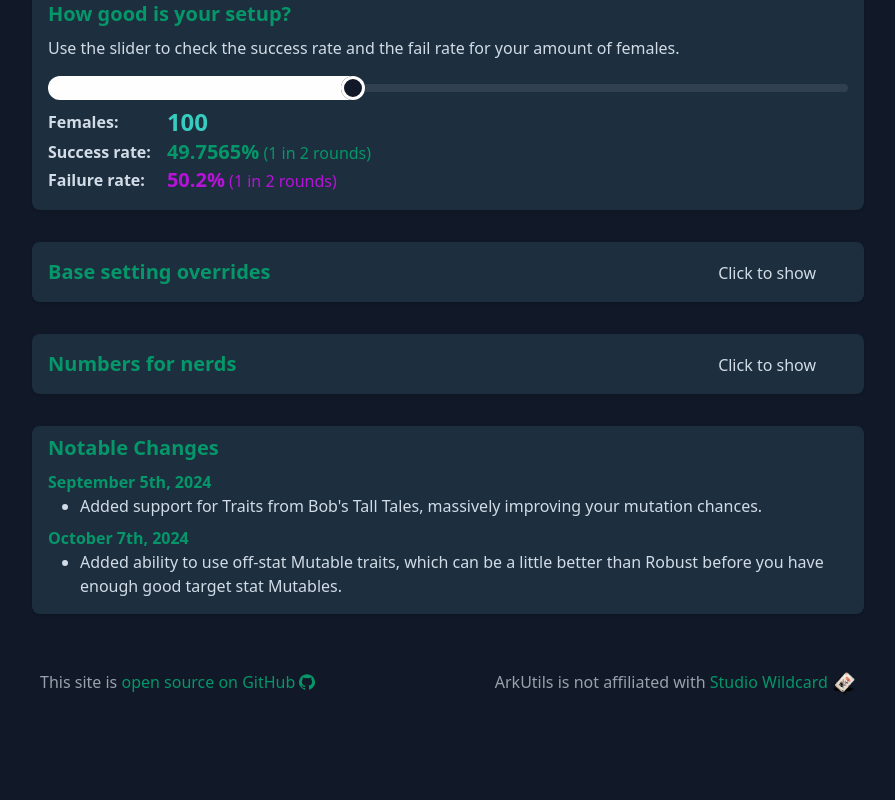
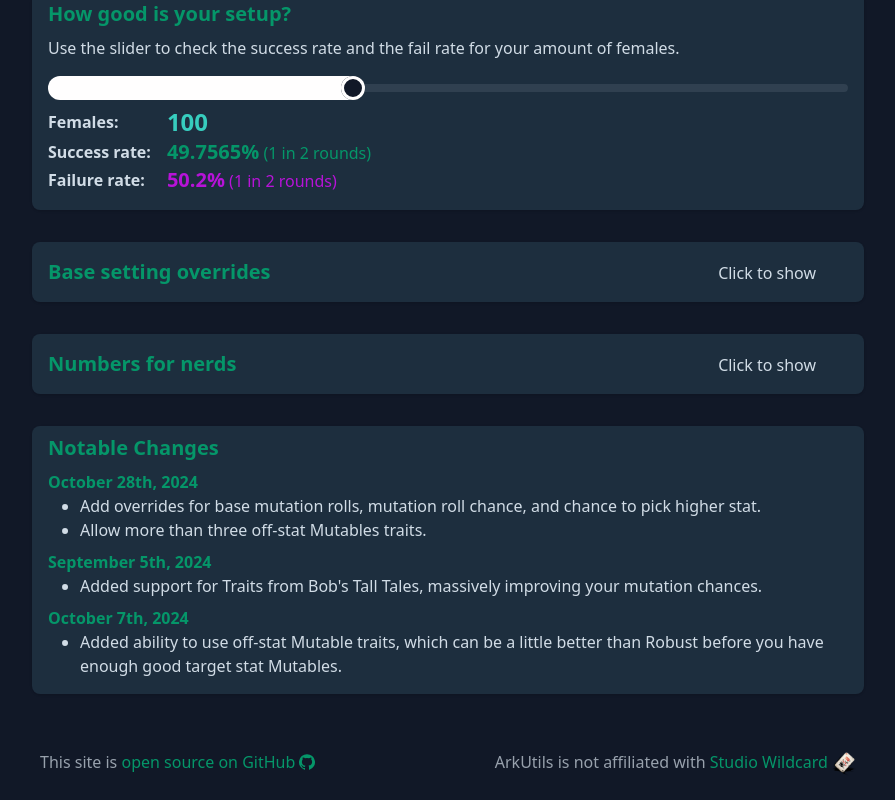
Before and after one commit to arkutils/arkutils-website, a SvelteKit app: page /tools/howmanyfemales in a window 1280 px wide. Shown: the part 1083-1883 px from the top of the page, without its empty margins (192-1087 px from the left). Before the commit the page ends 1803 px from the top, so only its background shows below. Built offline with nearby package versions, Linux system fonts and the light colour scheme.

Commit message:
chore(howmanyfemales): add an update note

```diff
--- a/src/routes/(pages)/tools/howmanyfemales/+page.svelte
+++ b/src/routes/(pages)/tools/howmanyfemales/+page.svelte
@@ -624,6 +624,13 @@
 	<!-- Changelog -->
 	<div class="w-full bg-base-200 rounded-lg shadow px-4 py-2 pb-2">
 		<h2 class="mb-2">Notable Changes</h2>
+		<h3>October 28th, 2024</h3>
+		<ul class="pl-8 pr-4 pb-2 list-disc list-outside">
+			<li>
+				Add overrides for base mutation rolls, mutation roll chance, and chance to pick higher stat.
+			</li>
+			<li>Allow more than three off-stat Mutables traits.</li>
+		</ul>
 		<h3>September 5th, 2024</h3>
 		<ul class="pl-8 pr-4 pb-2 list-disc list-outside">
 			<li>
```
